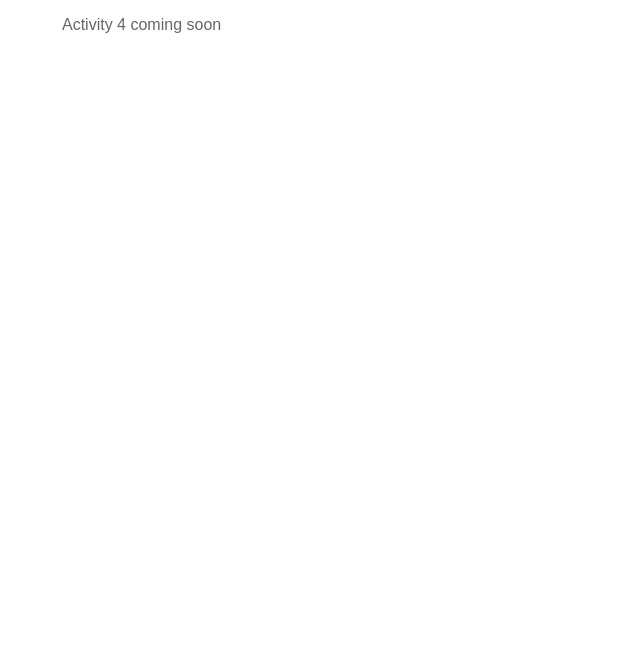
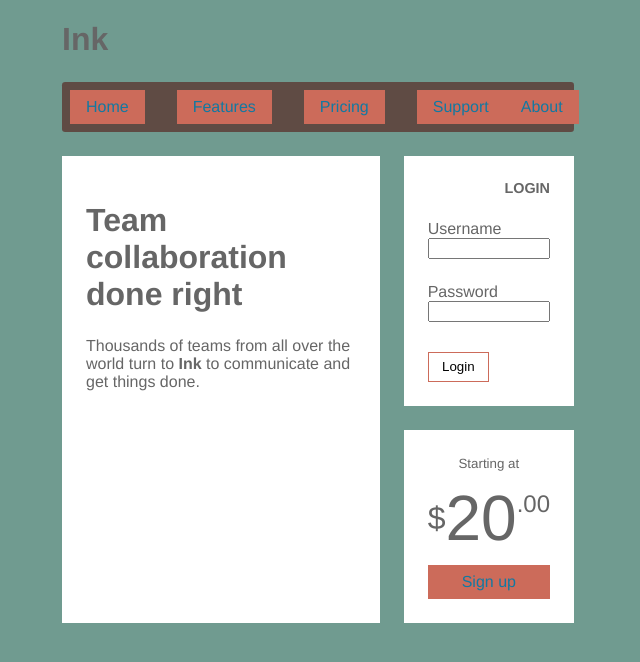
Before and after one commit to WSU-SoC-WEB2620-CU/web2620-class-activities-Oles1, a website built with Vite: page src/example03.html in a window 1280 px wide. Shown: the whole page, without its empty margins (322-962 px from the left). Built offline with nearby package versions, Linux system fonts and the light colour scheme.

Commit message:
activity 4 completed

```diff
--- a/src/example03.html
+++ b/src/example03.html
@@ -1,14 +1,62 @@
 <!DOCTYPE html>
 <html lang="en">
-<head>
-  <meta charset="UTF-8">
-  <meta name="viewport" content="width=device-width, initial-scale=1.0">
-  <link rel="stylesheet" href="./stylesheets/example03.css">
-  <title>Example 03</title>
-</head>
-<body>
-  <!-- TODO: Example 03 (Activity 4) HTML goes here -->
-  <p>Activity 4 coming soon</p>
-  <script type="module" src="./javascripts/main.js"></script>
-</body>
+  <head>
+    <meta charset="UTF-8" />
+    <meta name="viewport" content="width=device-width, initial-scale=1.0" />
+    <link rel="stylesheet" href="./stylesheets/example03.css" />
+    <title>Example 04</title>
+  </head>
+  <body>
+    <!-- TODO: Example 04 (Activity 5) HTML goes here -->
+    <div class="container">
+      <header>
+        <h1>Ink</h1>
+      </header>
+      <nav>
+        <ul class="site-nav">
+          <li><a href="/">Home</a></li>
+          <li><a href="/features">Features</a></li>
+          <li><a href="/pricing">Pricing</a></li>
+          <li><a href="/support">Support</a></li>
+          <li class="nav-right">
+            <a href="/about">About</a>
+          </li>
+        </ul>
+      </nav>
+
+      <main class="flex">
+        <div class="column-main tile">
+          <h1>Team collaboration done right</h1>
+          <p>Thousands of teams from all over the world turn to <b>Ink</b> to communicate and get things done.</p>
+        </div>
+
+        <div class="column-sidebar">
+          <div class="tile">
+            <form class="login-form">
+              <h3>Login</h3>
+              <p>
+                <label for="username">Username</label>
+                <input id="username" type="text" name="username" />
+              </p>
+              <p>
+                <label for="password">Password</label>
+                <input id="password" type="password" name="password" />
+              </p>
+              <button type="submit">Login</button>
+            </form>
+          </div>
+          <div class="tile centered">
+            <small>Starting at</small>
+            <div class="cost">
+              <span class="cost-currency">$</span>
+              <span class="cost-dollars">20</span>
+              <span class="cost-cents">.00</span>
+            </div>
+            <a class="cta-button" href="/pricing"> Sign up </a>
+          </div>
+        </div>
+      </main>
+    </div>
+    <script type="module" src="./javascripts/main.js"></script>
+  </body>
 </html>
--- a/src/stylesheets/example03.css
+++ b/src/stylesheets/example03.css
@@ -1 +1,128 @@
-/* TODO: Example 03 (Activity 4) CSS goes here */
+:root {
+  box-sizing: border-box;
+}
+*,
+::before,
+::after {
+  box-sizing: inherit;
+}
+body {
+  background-color: #709b90;
+  font-family: Helvetica, Arial, sans-serif;
+  /* border: 3px solid black; */
+}
+body * + * {
+  margin-top: 1.5em;
+}
+.container {
+  max-width: 1080px;
+  margin: 0 auto;
+  /* border: 2px solid red; */
+}
+.site-nav {
+  /* border: 2px solid palevioletred; */
+  display: -webkit-flex;
+  display: flex;
+  padding: 0.5em;
+  list-style-type: none;
+  background-color: #5f4b44;
+  border-radius: 0.2em;
+}
+.site-nav > li {
+  margin-top: 0;
+}
+
+.site-nav > li > a {
+  display: block;
+  padding: 0.5em 1em;
+  background-color: #cc6b5a;
+  color: white;
+  text-decoration: none;
+}
+.site-nav > li + li {
+  margin-left: 2em; /* Targets every list item that follows another list item (that is, all but the first) */
+}
+.site-nav > .nav-right {
+  margin-left: auto;
+}
+.tile {
+  /* border: 4px solid blueviolet; */
+  padding: 1.5em;
+  background-color: #fff;
+}
+.flex {
+  /* border: 4px solid green; */
+  display: flex;
+}
+
+.flex > * + * {
+  /* This combinator "the lobotomized owl" selects all the flex items in the flex box except the very first one.*/
+  /* Removes the top margin and applies space between the flex items */
+  /* border: 6px solid burlywood; */
+  margin-top: 0;
+  margin-left: 1.5em;
+}
+.column-main {
+  /* border: 8px solid darkcyan; */
+  flex: 2;
+}
+.column-sidebar {
+  /* border: 4px solid black; */
+  flex: 1;
+  display: flex;
+  flex-direction: column;
+}
+.column-sidebar > .tile {
+  flex: 1;
+}
+.login-form h3 {
+  margin: 0;
+  /* border: 2px solid red; */
+  font-size: 0.9em;
+  font-weight: bold;
+  text-align: right;
+  text-transform: uppercase;
+}
+/* Styles all text-like inputs (not checkboxes or radio buttons) */
+.login-form input:not([type="checkbox"]):not([type="radio"]) {
+  display: block;
+  width: 100%;
+  margin-top: 0;
+}
+.login-form button {
+  margin-top: 1em;
+  border: 1px solid #cc6b5a;
+  background-color: white;
+  padding: 0.5em 1em;
+  cursor: pointer;
+}
+.centered {
+  text-align: center;
+}
+.cost {
+  display: flex;
+  justify-content: center;
+  align-items: center;
+  line-height: 0.7;
+  /* border: 3px solid rebeccapurple; */
+}
+.cost > span {
+  margin-top: 0; /* Overrides margins from the lobotomized owl */
+}
+.cost-currency {
+  font-size: 2rem;
+}
+.cost-dollars {
+  font-size: 4rem;
+}
+.cost-cents {
+  font-size: 1.5rem;
+  align-self: flex-start; /*Overrides align-items for this item, aligning it to the top instead of center */
+}
+.cta-button {
+  display: block;
+  background-color: #cc6b5a;
+  color: white;
+  padding: 0.5em 1em;
+  text-decoration: none;
+}
```
